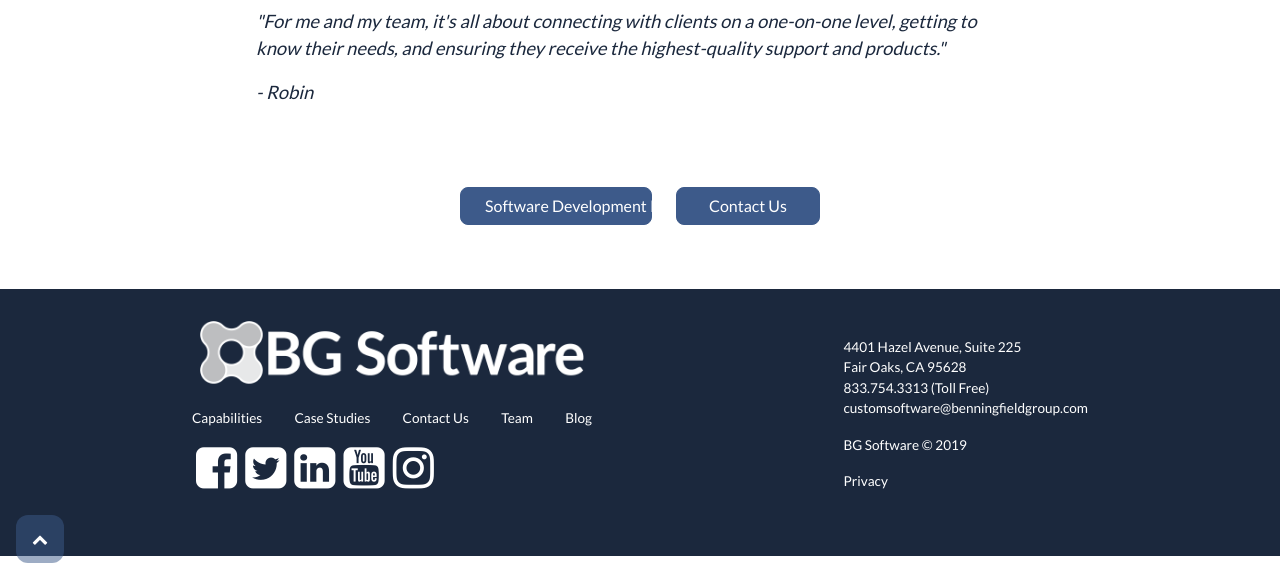
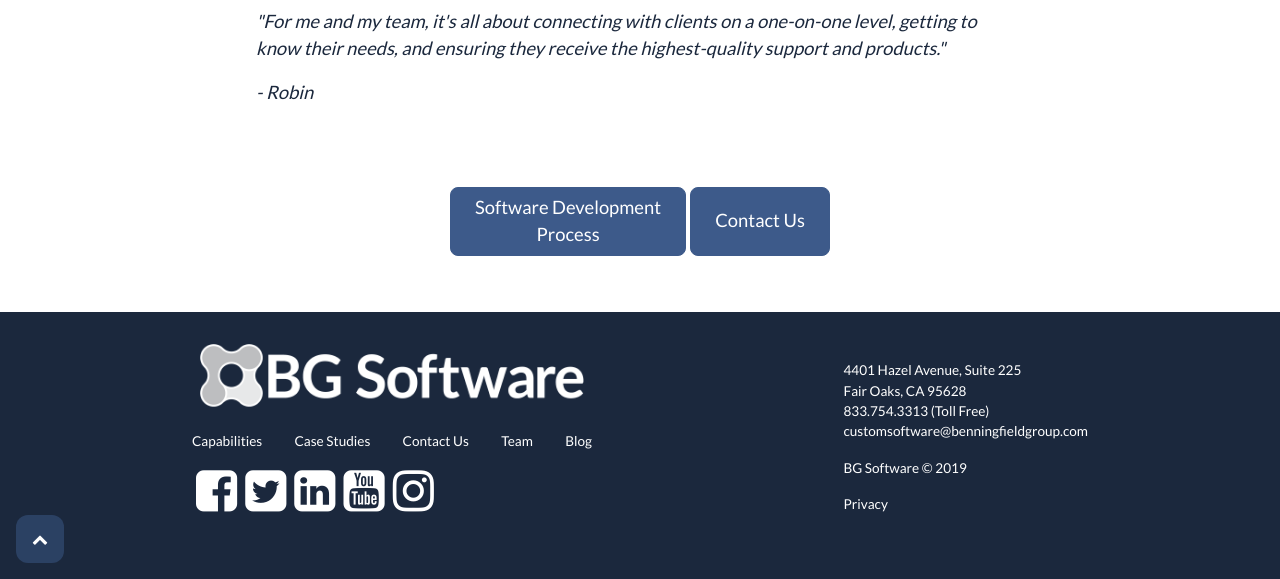
Before and after one commit to bgsoftware/company-site, a Jekyll site: the page built from our-team.html, in a window 1280 px wide and 900 px high, scrolled down 771 px, cut to the strip 321-900 px from the top of the window. Built offline with Jekyll 4.4.1, drawn with Linux system fonts in a browser that asks for light colours; comment, search, counter and statistics services are not loaded; part of the change alters nothing that is shown.

Commit message:
Update to use the button.html

```diff
--- a/_includes/pre-footer-buttons.html
+++ b/_includes/pre-footer-buttons.html
@@ -1,27 +1,32 @@
 <div id="pre-footer-buttons" class="d-flex justify-content-center w-100">
-  <div class="pre-footer-buttons__inner-container d-flex justify-content-around py-5">
-  <!--- If exclude process is true, don't show the process button. --->
+  <div class="pre-footer-buttons__inner-container d-flex justify-content-around">
+
+    <!--- If exclude process is true, don't show the process button. --->
   {% if excludeProcess == true %}
-    <a
-      href="/capabilities/software-development"
-      class="pre-footer-buttons__inner-container button btn cta-button-blue font-weight-light w-9rem"
-    >
-      Software Development
-    </a>
+    <div class="pt-5 pb-4 d-flex align-content-center">
+      {%
+        include button.html
+        link="/capabilities/software-development.html"
+        text="Software Development"
+      %}
+    </div>
   {% else %}
-    <a
-      href="/process"
-      class="pre-footer-buttons__inner-container button btn cta-button-blue font-weight-light w-9rem"
-    >
-      Software Development Process
-    </a>
+    <div class="pt-5 pb-4 d-flex align-content-center">
+      {%
+        include button.html
+        link="/process.html"
+        text="Software Development<br />Process"
+      %}
+    </div>
   {% endif %}
 
-    <a
-      href="/contact-form"
-      class="button btn cta-button-blue font-weight-light w-9rem"
-    >
-      Contact Us
-    </a>
+    <div class="pt-5 pb-4 d-flex align-content-center">
+      {%
+        include button.html
+        link="/contact-form.html"
+        text="Contact Us"
+      %}
+    </div>
+
   </div>
 </div>
```
